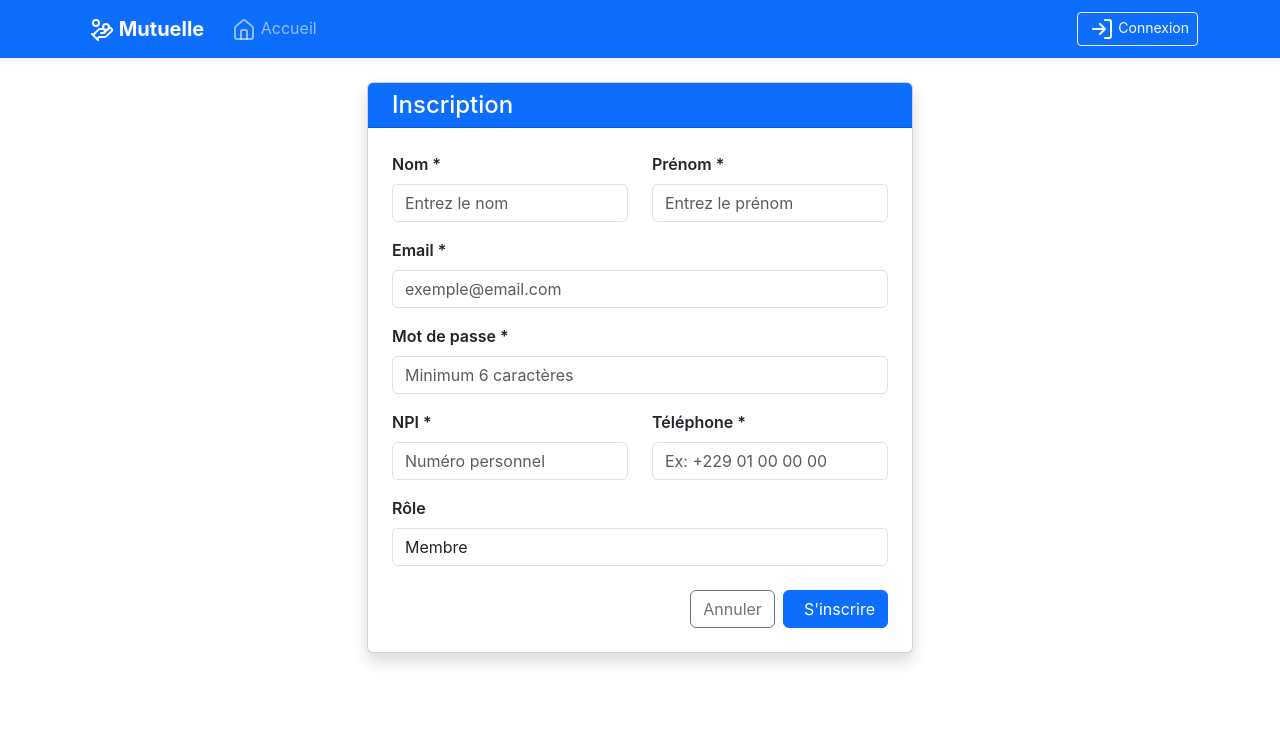
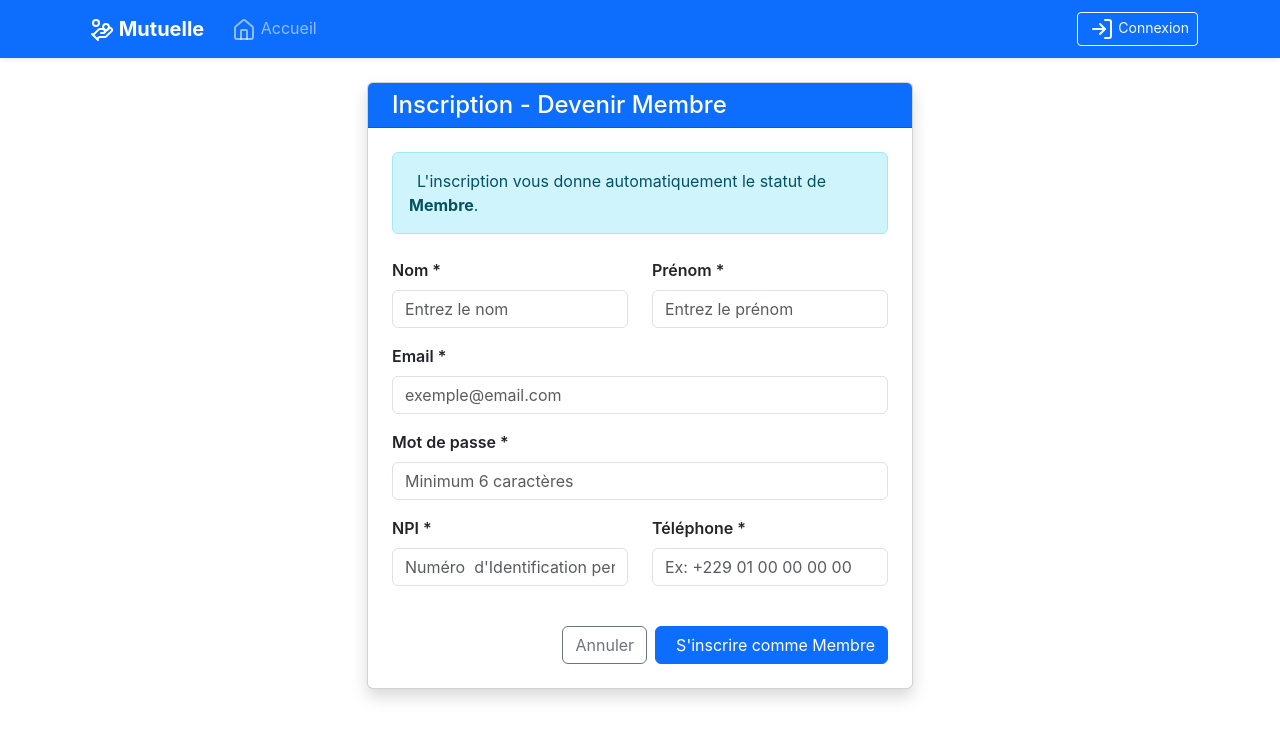
Before and after one commit to SoumailaBahngobi/frontend_mutuelle, a React (Create React App) app: page /register in a window 1280 px wide. Shown: the top 738 px of the page. Built offline with nearby package versions, Linux system fonts and the light colour scheme.

Commit message:
Update AddMember.js

```diff
--- a/src/members/AddMember.js
+++ b/src/members/AddMember.js
@@ -4,8 +4,10 @@ import { useNavigate } from 'react-router-dom';
 import 'bootstrap/dist/css/bootstrap.min.css';
 import axios from 'axios';
 import { toast } from 'react-toastify';
+import { useKeycloak } from '../context/KeycloakContext';
 
 function AddMember() {
+    const { authenticated, getToken } = useKeycloak();
     const [form, setForm] = useState({
         name: '',
         firstName: '',
@@ -13,12 +15,19 @@ function AddMember() {
         password: '',
         npi: '',
         phone: '',
-        role: 'MEMBER'
+        role: 'MEMBER' // Toujours MEMBER à l'inscription
     });
 
     const [loading, setLoading] = useState(false);
     const [errors, setErrors] = useState({});
     const navigate = useNavigate();
+
+    // Vérifier si l'utilisateur est admin pour afficher les options d'admin
+    const isAdmin = authenticated && getToken() &&
+        (localStorage.getItem('userRole') === 'ADMIN' ||
+            localStorage.getItem('userRole') === 'PRESIDENT' ||
+            localStorage.getItem('userRole') === 'SECRETARY' ||
+            localStorage.getItem('userRole') === 'TREASURER');
 
     const handleChange = (e) => {
         const { name, value } = e.target;
@@ -63,11 +72,22 @@ function AddMember() {
 
         setLoading(true);
 
+        // Préparer les données - le rôle est toujours MEMBER
+        const userData = {
+            name: form.name,
+            firstName: form.firstName,
+            email: form.email,
+            password: form.password,
+            npi: form.npi,
+            phone: form.phone,
+            role: 'MEMBER' // Forcé à MEMBER
+        };
+
         try {
-            // Log pour voir ce qui est envoyé
-            console.log('Données envoyées:', JSON.stringify(form, null, 2));
+            //console.log('Données envoyées:', JSON.stringify(userData, null, 2));
+            toast.info('Envoi de l\'inscription en cours...', { autoClose: 2000 });
 
-            const response = await axios.post('http://localhost:8081/mutuelle/auth/register', form, {
+            const response = await axios.post('http://localhost:8081/mutuelle/auth/register', userData, {
                 headers: {
                     'Content-Type': 'application/json'
                 }
@@ -76,7 +96,7 @@ function AddMember() {
             console.log('Réponse:', response.data);
 
             if (response.status === 200 || response.status === 201) {
-                toast.success('Inscription réussie ! Vous pouvez maintenant vous connecter.');
+                toast.success('Inscription réussie ! Vous êtes maintenant membre.');
                 setTimeout(() => {
                     navigate('/login');
                 }, 2000);
@@ -85,7 +105,6 @@ function AddMember() {
             console.error('Erreur d\'inscription:', error);
 
             if (error.response) {
-                // Le serveur a répondu avec une erreur
                 console.error('Détails de l\'erreur:', {
                     status: error.response.status,
                     data: error.response.data,
@@ -93,16 +112,14 @@ function AddMember() {
                 });
 
                 const errorMessage = error.response.data?.message ||
-                                    error.response.data?.error ||
-                                    'Erreur lors de l\'inscription';
+                    error.response.data?.error ||
+                    'Erreur lors de l\'inscription';
 
                 toast.error(`Erreur ${error.response.status}: ${errorMessage}`);
             } else if (error.request) {
-                // La requête a été faite mais pas de réponse
                 console.error('Pas de réponse du serveur:', error.request);
                 toast.error('Le serveur ne répond pas. Vérifiez que le backend est démarré.');
             } else {
-                // Erreur de configuration
                 toast.error('Erreur: ' + error.message);
             }
         } finally {
@@ -118,10 +135,22 @@ function AddMember() {
                         <div className="card-header bg-primary text-white">
                             <h4 className="card-title mb-0">
                                 <i className="bi bi-person-plus me-2"></i>
-                                Inscription
+                                Inscription - Devenir Membre
                             </h4>
                         </div>
                         <div className="card-body p-4">
+                            {/* Message d'information pour l'utilisateur */}
+                            <div className="alert alert-info mb-4">
+                                <i className="bi bi-info-circle-fill me-2"></i>
+                                L'inscription vous donne automatiquement le statut de <strong>Membre</strong>.
+                                {isAdmin && (
+                                    <span className="d-block mt-2">
+                                        <i className="bi bi-shield-lock-fill me-1"></i>
+                                        <strong>Admin :</strong> Vous pouvez attribuer des rôles spéciaux via la gestion des membres.
+                                    </span>
+                                )}
+                            </div>
+
                             <form onSubmit={handleSubmit} noValidate>
                                 <div className="row">
                                     <div className="col-md-6 mb-3">
@@ -212,7 +241,7 @@ function AddMember() {
                                             name="npi"
                                             value={form.npi}
                                             onChange={handleChange}
-                                            placeholder="Numéro personnel"
+                                            placeholder="Numéro  d'Identification personnel"
                                             disabled={loading}
                                         />
                                         {errors.npi && (
@@ -230,7 +259,7 @@ function AddMember() {
                                             name="phone"
                                             value={form.phone}
                                             onChange={handleChange}
-                                            placeholder="Ex: +229 01 00 00 00"
+                                            placeholder="Ex: +229 01 00 00 00 00"
                                             disabled={loading}
                                         />
                                         {errors.phone && (
@@ -239,26 +268,10 @@ function AddMember() {
                                     </div>
                                 </div>
 
-                                <div className="mb-4">
-                                    <label htmlFor="role" className="form-label fw-semibold">
-                                        Rôle
-                                    </label>
-                                    <select
-                                        id="role"
-                                        name="role"
-                                        className="form-control"
-                                        value={form.role}
-                                        onChange={handleChange}
-                                        disabled={loading}
-                                    >
-                                        <option value="MEMBER">Membre</option>
-                                        <option value="SECRETARY">Secrétaire</option>
-                                        <option value="PRESIDENT">Président</option>
-                                        <option value="TREASURER">Trésorier</option>
-                                    </select>
-                                </div>
+                                {/* Le champ rôle est caché car toujours MEMBER */}
+                                <input type="hidden" name="role" value="MEMBER" />
 
-                                <div className="d-flex justify-content-end gap-2">
+                                <div className="d-flex justify-content-end gap-2 mt-4">
                                     <button
                                         type="button"
                                         className="btn btn-outline-secondary"
@@ -280,7 +293,7 @@ function AddMember() {
                                         ) : (
                                             <>
                                                 <i className="bi bi-check-lg me-2"></i>
-                                                S'inscrire
+                                                S'inscrire comme Membre
                                             </>
                                         )}
                                     </button>
```
